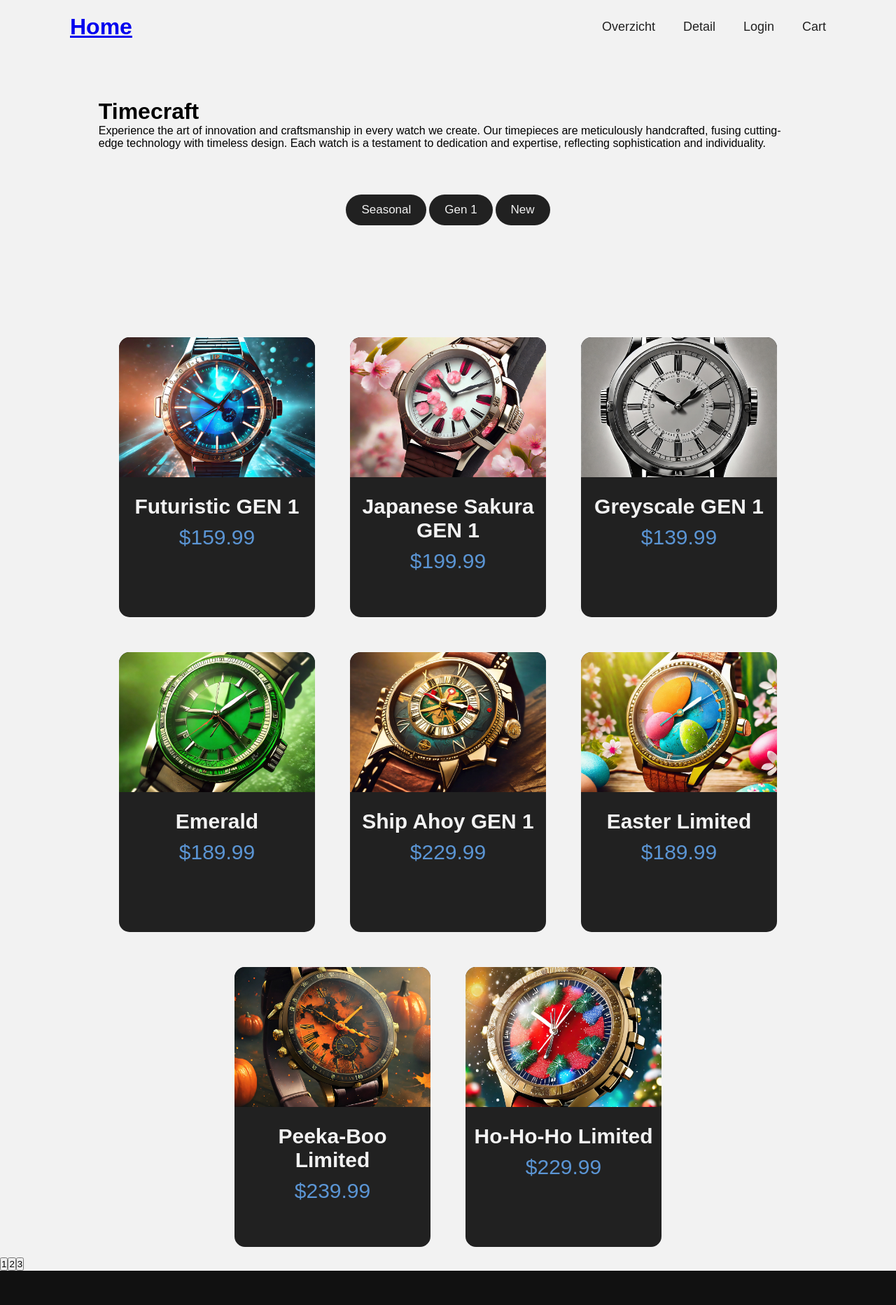
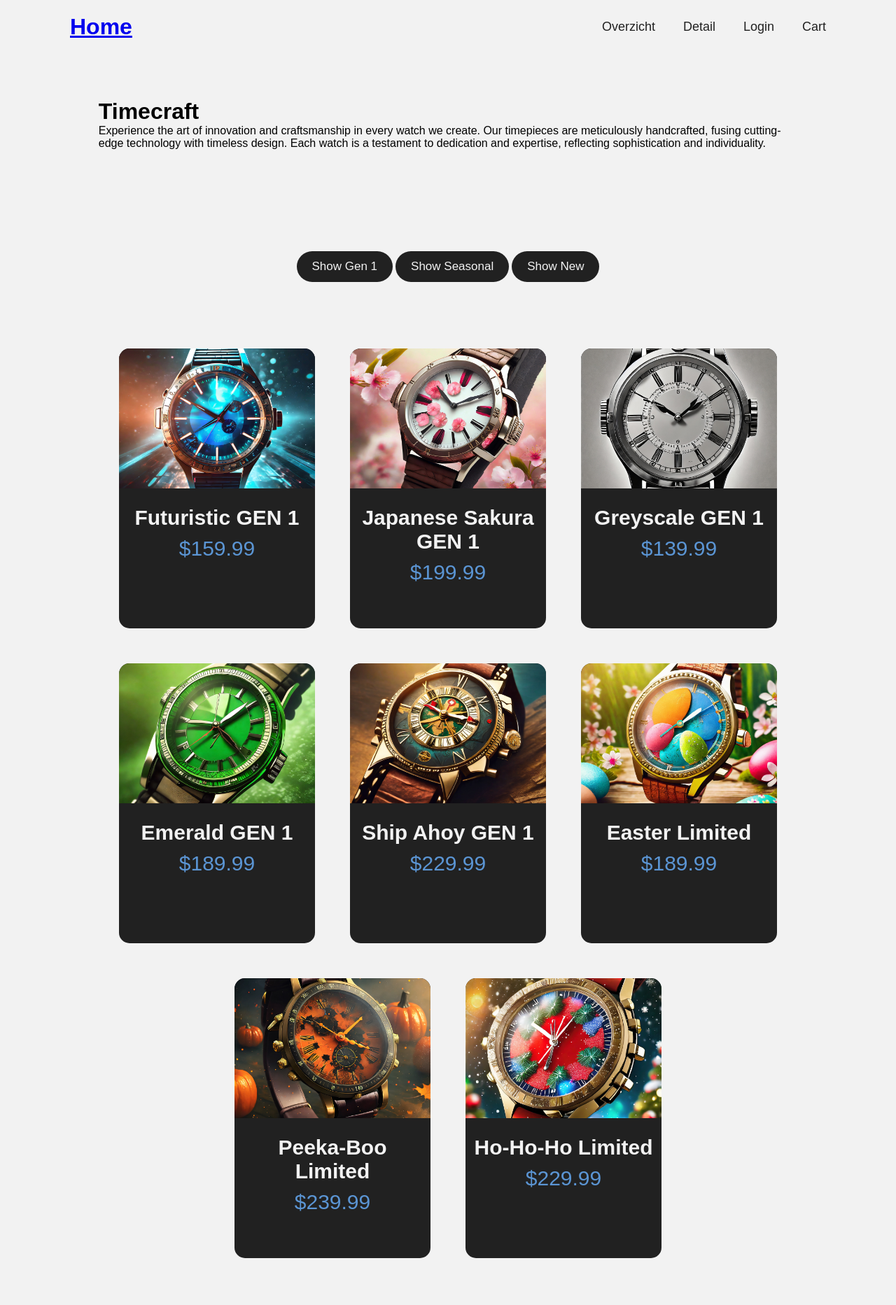
Before and after one commit to QuentinBakkerPXL/WerkPakket2_Quentin, a Vue app: page /overzicht in a window 1280 px wide. Shown: the top 1865 px of the page at 70% size. Built offline with nearby package versions, Linux system fonts and the light colour scheme; some icons are missing.

Commit message:
Paginatie en filter werken + opmaak

```diff
--- a/src/assets/products.json
+++ b/src/assets/products.json
@@ -37,13 +37,13 @@
   },
   {
     "id": 4,
-    "title": "Emerald",
+    "title": "Emerald GEN 1",
     "description": "",
     "image": "src/assets/Emerald.jpg",
     "price": 189.99,
     "btw": 21,
     "stock": 120,
-    "Gen": 2,
+    "Gen": 1,
     "Seasonal": "no",
     "new": "no"
   },
--- a/src/components/productcardComponent.vue
+++ b/src/components/productcardComponent.vue
@@ -4,18 +4,37 @@ export default {
     return {
       currentPage: 1,
       itemsPerPage: 8,
+      filterGen1: false,
+      filterSeasonal: false,
+      filterNew: false,
     };
   },
   computed: {
+    filteredProducts() {
+      return products.filter(product => {
+        return (!this.filterGen1 || product.Gen === 1) &&
+            (!this.filterSeasonal || product.Seasonal === 'yes') &&
+            (!this.filterNew || product.new === 'yes');
+      });
+    },
     paginatedProducts() {
       const startIndex = (this.currentPage - 1) * this.itemsPerPage;
       const endIndex = startIndex + this.itemsPerPage;
-      return products.slice(startIndex, endIndex);
+      return this.filteredProducts.slice(startIndex, endIndex);
     }
   },
   methods: {
     setPage(pageNumber) {
       this.currentPage = pageNumber;
+    },
+    toggleFilterGen1() {
+      this.filterGen1 = !this.filterGen1;
+    },
+    toggleFilterSeasonal() {
+      this.filterSeasonal = !this.filterSeasonal;
+    },
+    toggleFilterNew() {
+      this.filterNew = !this.filterNew;
     }
   }
 }
@@ -25,6 +44,25 @@ import products from '@/assets/products.json'
 </script>
 
 <template>
+<!--  filters-->
+  <div class="filters">
+    <button
+        :class="['button', { 'button-active': filterGen1 }]"
+        @click="toggleFilterGen1">
+      {{ filterGen1 ? 'Hide Gen 1' : 'Show Gen 1' }}
+    </button>
+    <button
+        :class="['button', { 'button-active': filterSeasonal }]"
+        @click="toggleFilterSeasonal">
+      {{ filterSeasonal ? 'Hide Seasonal' : 'Show Seasonal' }}
+    </button>
+    <button
+        :class="['button', { 'button-active': filterNew }]"
+        @click="toggleFilterNew">
+      {{ filterNew ? 'Hide New' : 'Show New' }}
+    </button>
+  </div>
+
   <div class="wrapper">
     <div v-for="product in paginatedProducts" :key="product.id" class="single-card">
       <div class="img-area">
@@ -43,7 +81,11 @@ import products from '@/assets/products.json'
 
 <!--  Paginatie-->
   <div class="pagination">
-    <button v-for="n in Math.ceil(products.length / itemsPerPage)" :key="n" @click="setPage(n)">
+    <button
+        v-for="n in Math.ceil(products.length / itemsPerPage)"
+        :key="n"
+        :class="['button', { 'button-active': currentPage === n }]"
+        @click="setPage(n)">
       {{ n }}
     </button>
   </div>
@@ -51,6 +93,38 @@ import products from '@/assets/products.json'
 </template>
 
 <style scoped>
+.filters, .pagination {
+  display: flex;
+  flex-wrap: wrap;
+  justify-content: center;
+  margin: 60px 0;
+}
+
+.filters .button, .pagination .button {
+  background-color: #212121;
+  border: none;
+  color: #F2F2F2;
+  padding: 12px 22px;
+  text-align: center;
+  text-decoration: none;
+  display: inline-block;
+  margin: 4px 2px;
+  font-size: 17px;
+  border-radius: 25px;
+}
+
+.filters .button:hover, .pagination .button:hover {
+  background-color: #c76744;
+  color: #F2F2F2;
+}
+
+.filters .button-active, .pagination .button-active  {
+  background-color: #c76744;
+}
+
+
+
+
 .wrapper {
   display: flex;
   flex-wrap: wrap;
--- a/src/views/overzicht.vue
+++ b/src/views/overzicht.vue
@@ -8,40 +8,10 @@ import cardStyle from '@/components/productcardComponent.vue'
       <h1 class="titeloverzicht">Timecraft</h1>
       <p class="omschrijvingoverzicht">Experience the art of innovation and craftsmanship in every watch we create. Our timepieces are meticulously handcrafted, fusing cutting-edge technology with timeless design. Each watch is a testament to dedication and expertise, reflecting sophistication and individuality.</p>
     </div>
-    <div class="filter">
-      <button class="button seasonal">Seasonal</button>
-      <button class="button gen1">Gen 1</button>
-      <button class="button new">New</button>
-    </div>
   </main>
     <card-style>
   </card-style>
 </template>
 
 <style scoped>
-.filter {
-  display: flex;
-  flex-wrap: wrap;
-  justify-content: center;
-  margin: 60px 0;
-}
-
-.filter .button {
-  background-color: #212121;
-  border: none;
-  color: #F2F2F2;
-  padding: 12px 22px;
-  text-align: center;
-  text-decoration: none;
-  display: inline-block;
-  margin: 4px 2px;
-  font-size: 17px;
-  border-radius: 25px;
-}
-
-.filter .button:hover {
-  background-color: #c76744;
-  color: #F2F2F2;
-}
-
 </style>
```
